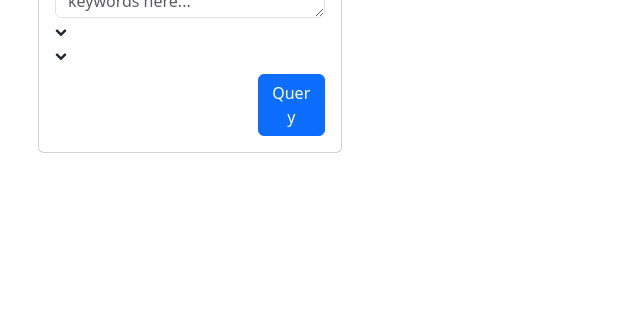
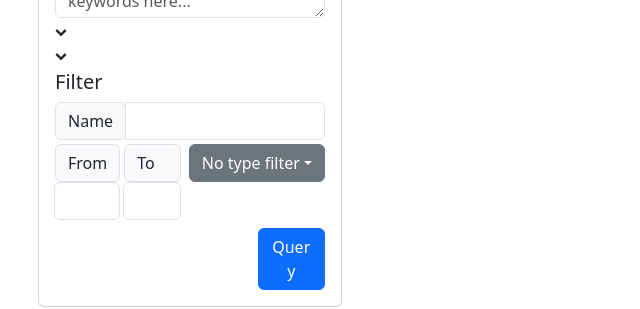
Before and after one commit to marquies/gmaf-mvr-webui-prototype, a React (Create React App) app: page / in a window 1280 px wide. Shown: the part 453-762 px from the top of the page, without its empty margins (0-640 px from the left). Built offline with nearby package versions, Linux system fonts and the light colour scheme; no server answers.

Commit message:
Details View error treated

```diff
--- a/src/components/views/query/presentation/views/detailsview.jsx
+++ b/src/components/views/query/presentation/views/detailsview.jsx
@@ -15,6 +15,10 @@ function DetailsView(props){
 
 function canRender(){
 
+    if (Array.isArray(cmmcos) && cmmcos.length === 0) {
+        return false;
+    }
+
     if(cmmcos === false || typeof(cmmcos) != 'object'){
         return false;
     }
@@ -25,7 +29,7 @@ function canRender(){
 return (
         <div  className="detailsview-container ms-2">
                 {canRender()?
-                <Carousel interval={null} activeIndex={index} onSelect={handleSelect}>
+                <Carousel  key={cmmcos.length} interval={null} activeIndex={index} onSelect={handleSelect}>
                 {cmmcos.map((cmmco, index) => (
 
                 <Carousel.Item>
@@ -33,7 +37,7 @@ return (
                 </Carousel.Item>
                 ))}
 
-            </Carousel>:""
+            </Carousel>:<h3>No Elements found for the query</h3>
             }
 
         </div>
--- a/src/components/views/query/query/query.jsx
+++ b/src/components/views/query/query/query.jsx
@@ -13,7 +13,7 @@ function Query(props) {
     const [audiourl, setAudiourl] = useState("");
     const [wsd, setWsd] = useState(null);
     const [wsdUnfolded, setWsdUnfolded] = useState(null);
-    const [filterUnfolded, setFilterUnfolded] = useState(null);
+    const [filterUnfolded, setFilterUnfolded] = useState(true); //Show by default
 
 
     const [pluginSelected, setPluginSelected] = useState(0);
```
